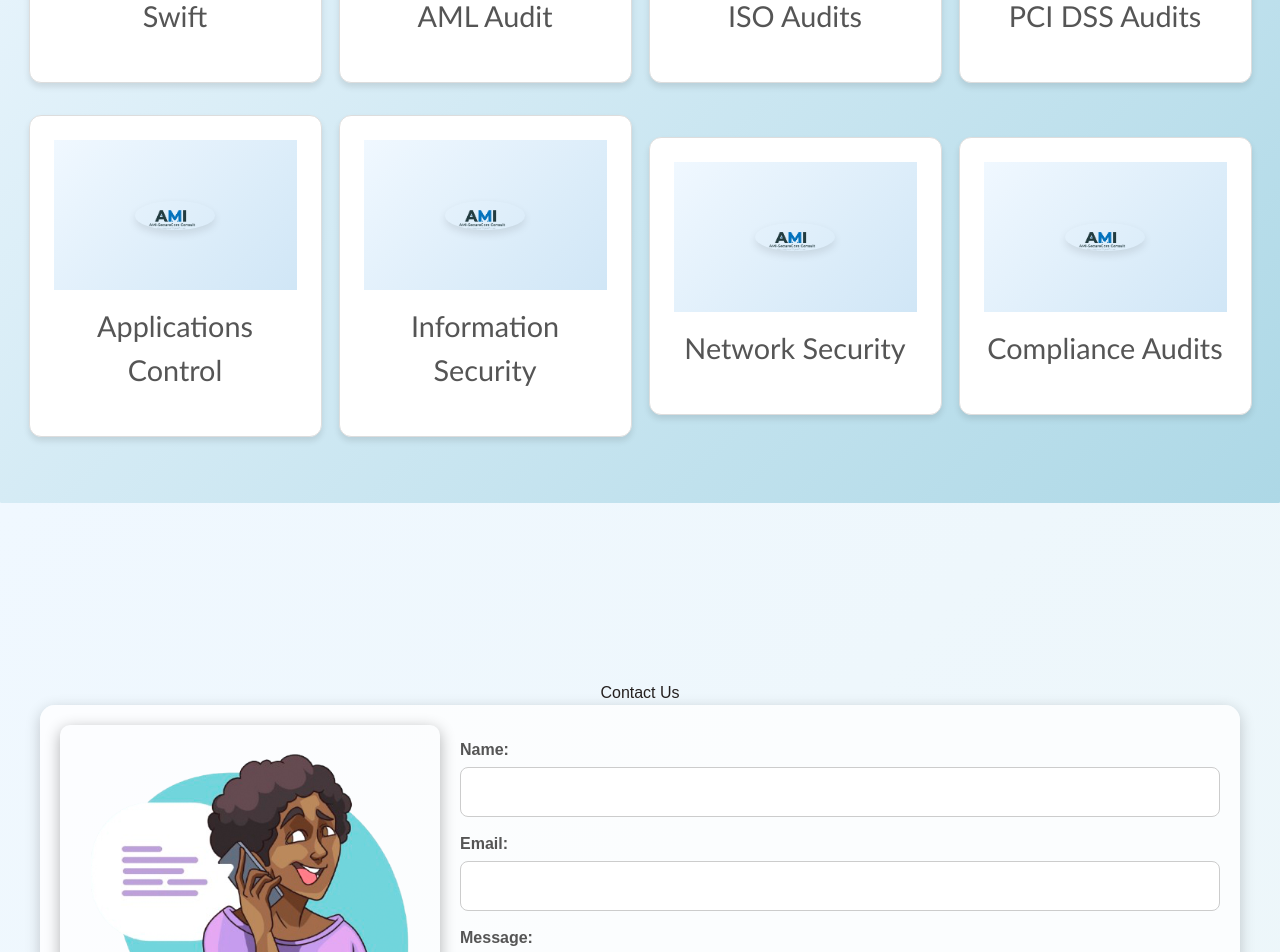
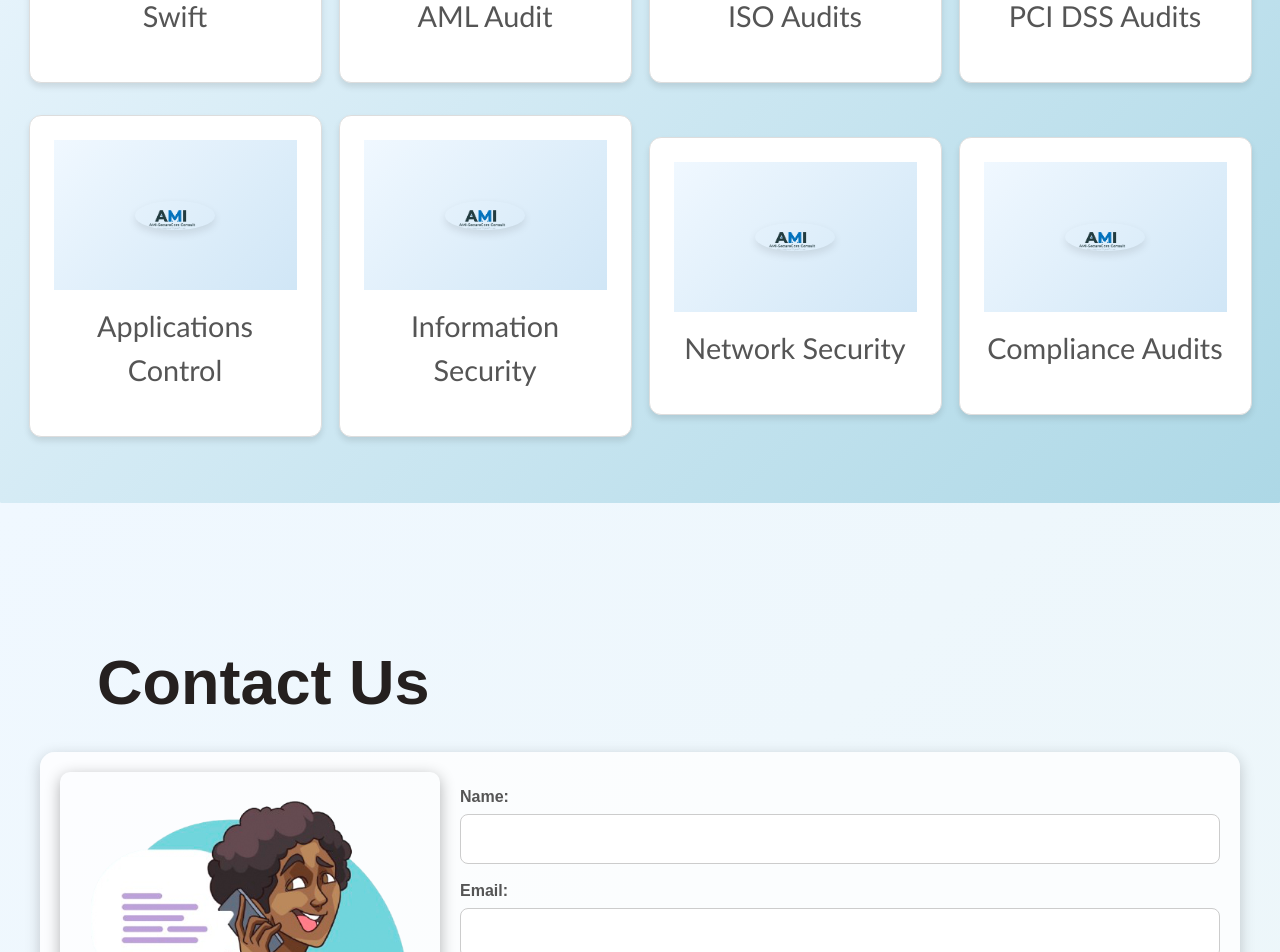
Before and after one commit to Mr-Deee/amisecureconsult, a Next.js app: page / in a window 1280 px wide. Shown: the part 1264-2216 px from the top of the page. Built offline with nearby package versions, Linux system fonts and the light colour scheme.

Commit message:
style added

```diff
--- a/app/styles/home.module.css
+++ b/app/styles/home.module.css
@@ -99,14 +99,15 @@
     flex-direction: column;
   }
 
+  .navbar.navOpen {
+    display: flex;
+  }
+
   .hamburger {
     display: block;
   }
+}
 
-  .navOpen {
-    display: flex;
-  }
-}
 
   .logo {
     font-size: 24px;
@@ -123,7 +124,7 @@
     position: relative;
     padding: 50px 20px;
     background: linear-gradient(135deg, #f0f8ff, #add8e6); /* Gradient background */
-    color: #333;
+    color: #272626;
     z-index: 2;
     overflow: hidden;
     border-radius: 1px;
@@ -137,6 +138,7 @@
 
   .servicetitle h2 {
     font-size: 2rem;
+    padding-left: 36px;
     font-weight: bold;
     color: #dfe6ed;
   }
@@ -372,6 +374,16 @@
     color: #25201f;
     font-family: 'Arial', sans-serif;
     animation: fadeIn 2s ease-in;
+  }
+
+  .contactPage h1{
+    font-weight: bold;
+    padding-top: 1px;
+    padding-left: 77px;
+
+    padding-bottom: 23px;
+    font-size: 63px;
+align-self: start;
   }
 
   @keyframes fadeIn {
```
